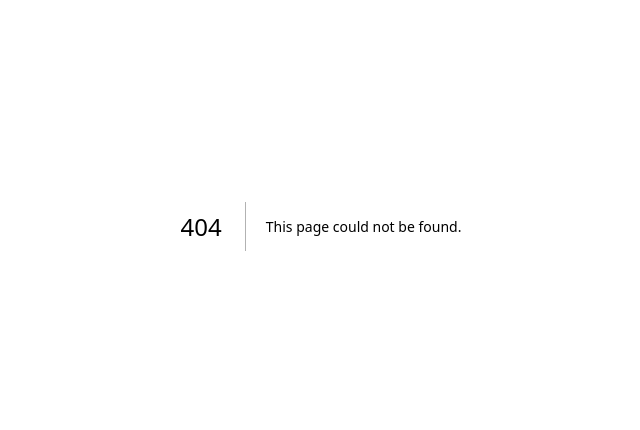
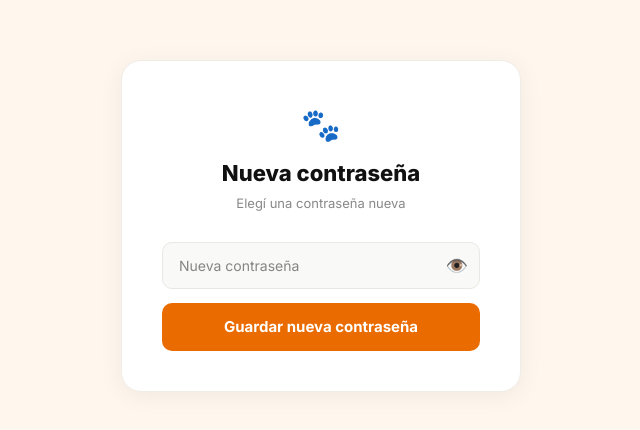
Before and after one commit to samuelanriquez-byte/rutapet, a Next.js app: page /reset-password in a window 1280 px wide. Before the commit this address had no page. Shown: the part 174-604 px from the top of the page, without its empty margins (319-959 px from the left). Built offline with nearby package versions, Linux system fonts and the light colour scheme.

Commit message:
feat: forgot password flow, eye toggle on login

```diff
--- /dev/null
+++ b/app/(auth)/forgot-password/page.tsx
@@ -0,0 +1,59 @@
+'use client'
+
+import { useState } from 'react'
+import Link from 'next/link'
+import { createClient } from '@/lib/supabase/client'
+
+export default function ForgotPasswordPage() {
+  const [email, setEmail] = useState('')
+  const [loading, setLoading] = useState(false)
+  const [sent, setSent] = useState(false)
+  const [error, setError] = useState('')
+
+  async function handleSubmit(e: React.FormEvent) {
+    e.preventDefault()
+    setLoading(true)
+    setError('')
+    const supabase = createClient()
+    const { error } = await supabase.auth.resetPasswordForEmail(email, {
+      redirectTo: `${window.location.origin}/reset-password`,
+    })
+    if (error) { setError('No pudimos enviar el email. Verificá la dirección.'); setLoading(false); return }
+    setSent(true)
+    setLoading(false)
+  }
+
+  return (
+    <div style={{ minHeight: '100vh', background: '#FFF7ED', display: 'flex', alignItems: 'center', justifyContent: 'center', padding: 24 }}>
+      <div style={{ background: '#fff', border: '1px solid #F0EDE8', borderRadius: 20, padding: 40, width: '100%', maxWidth: 400, boxShadow: '0 4px 24px rgba(0,0,0,0.06)' }}>
+        <div style={{ textAlign: 'center', marginBottom: 28 }}>
+          <div style={{ fontSize: 32, marginBottom: 8 }}>🐾</div>
+          <h1 style={{ color: '#111', fontSize: 22, fontWeight: 800, marginBottom: 4 }}>Recuperar contraseña</h1>
+          <p style={{ color: '#888', fontSize: 13 }}>Te mandamos un link para resetearla</p>
+        </div>
+
+        {sent ? (
+          <div style={{ textAlign: 'center' }}>
+            <div style={{ fontSize: 48, marginBottom: 16 }}>📧</div>
+            <p style={{ color: '#111', fontSize: 15, marginBottom: 8 }}>¡Listo! Revisá tu email</p>
+            <p style={{ color: '#888', fontSize: 13, marginBottom: 24 }}>Te enviamos un link a <strong>{email}</strong></p>
+            <Link href="/login" style={{ color: '#EA6C00', fontSize: 13, textDecoration: 'none' }}>← Volver al login</Link>
+          </div>
+        ) : (
+          <form onSubmit={handleSubmit} style={{ display: 'flex', flexDirection: 'column', gap: 14 }}>
+            <input type="email" value={email} onChange={e => setEmail(e.target.value)} placeholder="Tu email" required
+              style={{ background: '#F9F9F7', border: '1px solid #E8E8E4', borderRadius: 10, padding: '12px 16px', fontSize: 14, color: '#111', outline: 'none' }} />
+            {error && <p style={{ color: '#E53E3E', fontSize: 13 }}>{error}</p>}
+            <button type="submit" disabled={loading}
+              style={{ background: '#EA6C00', color: '#fff', border: 'none', borderRadius: 10, padding: '13px', fontSize: 15, fontWeight: 700, cursor: loading ? 'not-allowed' : 'pointer' }}>
+              {loading ? 'Enviando...' : 'Enviar link de recuperación'}
+            </button>
+            <p style={{ textAlign: 'center', fontSize: 12, color: '#888' }}>
+              <Link href="/login" style={{ color: '#EA6C00', textDecoration: 'none' }}>← Volver al login</Link>
+            </p>
+          </form>
+        )}
+      </div>
+    </div>
+  )
+}
--- a/app/(auth)/login/page.tsx
+++ b/app/(auth)/login/page.tsx
@@ -33,7 +33,11 @@ export default function LoginPage() {
           <input value={email} onChange={e => setEmail(e.target.value)} type="email" placeholder="Email" onKeyDown={e => e.key === 'Enter' && login()}
             style={{ background: '#F9F9F7', border: '1px solid #E8E8E4', borderRadius: 10, padding: '12px 16px', color: '#111', fontSize: 14, outline: 'none' }} />
           <div style={{ position: 'relative' }}>
-            <input value={password} onChange={e => setPassword(e.target.value)} type={showPass ? 'text' : 'password'} placeholder="Contraseña" onKeyDown={e => e.key === 'Enter' && login()}
+            <div style={{ display: 'flex', justifyContent: 'space-between', alignItems: 'center', marginBottom: -6 }}>
+            <span style={{ fontSize: 12, color: '#888' }}>Contraseña</span>
+            <Link href="/forgot-password" style={{ fontSize: 12, color: '#EA6C00', textDecoration: 'none' }}>¿Olvidaste tu contraseña?</Link>
+          </div>
+          <input value={password} onChange={e => setPassword(e.target.value)} type={showPass ? 'text' : 'password'} placeholder="Contraseña" onKeyDown={e => e.key === 'Enter' && login()}
               style={{ background: '#F9F9F7', border: '1px solid #E8E8E4', borderRadius: 10, padding: '12px 44px 12px 16px', color: '#111', fontSize: 14, outline: 'none', width: '100%', boxSizing: 'border-box' }} />
             <button type="button" onClick={() => setShowPass(p => !p)}
               style={{ position: 'absolute', right: 12, top: '50%', transform: 'translateY(-50%)', background: 'none', border: 'none', cursor: 'pointer', fontSize: 18, color: '#888' }}>
--- /dev/null
+++ b/app/(auth)/reset-password/page.tsx
@@ -0,0 +1,62 @@
+'use client'
+
+import { useState } from 'react'
+import { useRouter } from 'next/navigation'
+import Link from 'next/link'
+import { createClient } from '@/lib/supabase/client'
+
+export default function ResetPasswordPage() {
+  const [password, setPassword] = useState('')
+  const [showPass, setShowPass] = useState(false)
+  const [loading, setLoading] = useState(false)
+  const [error, setError] = useState('')
+  const [done, setDone] = useState(false)
+  const router = useRouter()
+
+  async function handleSubmit(e: React.FormEvent) {
+    e.preventDefault()
+    if (password.length < 6) { setError('La contraseña debe tener al menos 6 caracteres.'); return }
+    setLoading(true)
+    setError('')
+    const supabase = createClient()
+    const { error } = await supabase.auth.updateUser({ password })
+    if (error) { setError('No pudimos actualizar la contraseña. Intentá de nuevo.'); setLoading(false); return }
+    setDone(true)
+    setTimeout(() => router.push('/dashboard'), 2000)
+  }
+
+  return (
+    <div style={{ minHeight: '100vh', background: '#FFF7ED', display: 'flex', alignItems: 'center', justifyContent: 'center', padding: 24 }}>
+      <div style={{ background: '#fff', border: '1px solid #F0EDE8', borderRadius: 20, padding: 40, width: '100%', maxWidth: 400, boxShadow: '0 4px 24px rgba(0,0,0,0.06)' }}>
+        <div style={{ textAlign: 'center', marginBottom: 28 }}>
+          <div style={{ fontSize: 32, marginBottom: 8 }}>🐾</div>
+          <h1 style={{ color: '#111', fontSize: 22, fontWeight: 800, marginBottom: 4 }}>Nueva contraseña</h1>
+          <p style={{ color: '#888', fontSize: 13 }}>Elegí una contraseña nueva</p>
+        </div>
+
+        {done ? (
+          <div style={{ textAlign: 'center' }}>
+            <div style={{ fontSize: 48, marginBottom: 16 }}>✅</div>
+            <p style={{ color: '#111', fontSize: 15 }}>¡Contraseña actualizada! Redirigiendo...</p>
+          </div>
+        ) : (
+          <form onSubmit={handleSubmit} style={{ display: 'flex', flexDirection: 'column', gap: 14 }}>
+            <div style={{ position: 'relative' }}>
+              <input type={showPass ? 'text' : 'password'} value={password} onChange={e => setPassword(e.target.value)} placeholder="Nueva contraseña" required
+                style={{ width: '100%', background: '#F9F9F7', border: '1px solid #E8E8E4', borderRadius: 10, padding: '12px 44px 12px 16px', fontSize: 14, color: '#111', outline: 'none', boxSizing: 'border-box' }} />
+              <button type="button" onClick={() => setShowPass(p => !p)}
+                style={{ position: 'absolute', right: 12, top: '50%', transform: 'translateY(-50%)', background: 'none', border: 'none', cursor: 'pointer', fontSize: 18, color: '#888' }}>
+                {showPass ? '🙈' : '👁️'}
+              </button>
+            </div>
+            {error && <p style={{ color: '#E53E3E', fontSize: 13 }}>{error}</p>}
+            <button type="submit" disabled={loading}
+              style={{ background: '#EA6C00', color: '#fff', border: 'none', borderRadius: 10, padding: '13px', fontSize: 15, fontWeight: 700, cursor: loading ? 'not-allowed' : 'pointer' }}>
+              {loading ? 'Guardando...' : 'Guardar nueva contraseña'}
+            </button>
+          </form>
+        )}
+      </div>
+    </div>
+  )
+}
```
